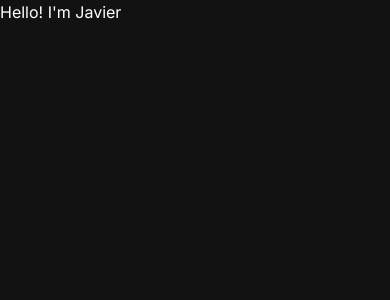
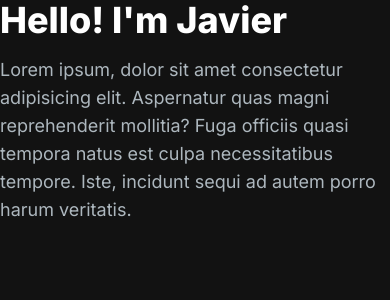
Before and after one commit to ierluna/portfolio-react, a Next.js app: page / in a window 390 px wide. Shown: the top 300 px of the page. Built offline with nearby package versions, Linux system fonts and the light colour scheme.

Commit message:
added title with media queries

```diff
--- a/app/components/HeroSection.jsx
+++ b/app/components/HeroSection.jsx
@@ -4,13 +4,17 @@ import React from "react";
 const HeroSection = () => {
   return (
     <section>
-            <h1 className=" text-white ">
+      <h1 className=" text-white mb-4 text-4xl lg:text-6xl font-extrabold">
         Hello! I'm Javier
       </h1>
+      <p className="text-[#ADB7BE] text-lg lg:text-xl">
+        Lorem ipsum, dolor sit amet consectetur adipisicing elit. Aspernatur
+        quas magni reprehenderit mollitia? Fuga officiis quasi tempora natus est
+        culpa necessitatibus tempore. Iste, incidunt sequi ad autem porro harum
+        veritatis.
+      </p>
     </section>
   );
-
 };
 
-
 export default HeroSection;
```
Lines whose indentation alone changed are shown as unchanged.
